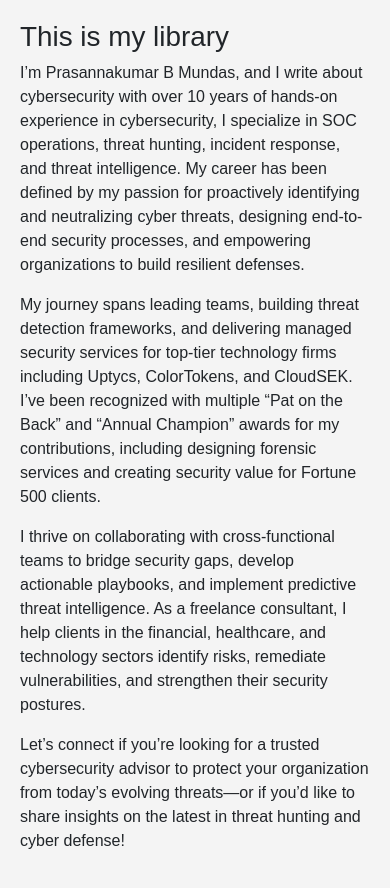
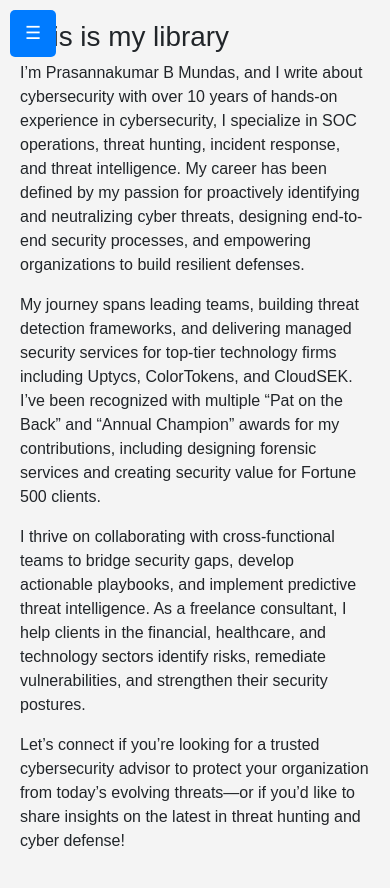
Before and after one commit to pbmundas/library, a Jekyll site: the page built from index.md, in a window 390 px wide. Shown: the top 888 px of the page. Built offline with Jekyll 4.4.1, drawn with Linux system fonts in a browser that asks for light colours; comment, search, counter and statistics services are not loaded.

Commit message:
Update default.html

```diff
--- a/_layouts/default.html
+++ b/_layouts/default.html
@@ -15,12 +15,12 @@
       background: #f4f4f4;
     }
     .offcanvas {
-      background: #333; /* Dark gray from your image */
+      background: #333;
       color: #fff;
-      width: 300px !important; /* Fixed width on desktop/mobile when shown */
+      width: 300px !important;
     }
     .offcanvas .logo img {
-      width: 80px; /* Adjust based on your logo size */
+      width: 80px;
       height: auto;
       margin-bottom: 10px;
     }
@@ -64,44 +64,49 @@
         z-index: 1045;
         width: 300px !important;
         visibility: visible !important;
-        background: #333;
         transform: none !important;
         border-right: 1px solid #dee2e6;
         padding: 20px;
         overflow-y: auto;
       }
       .main-content {
-        margin-left: 300px; /* Adjusts for always-visible sidebar */
+        margin-left: 300px;
       }
       .offcanvas-backdrop {
-        display: none !important; /* No overlay on desktop */
+        display: none !important;
       }
-      .sidebar-toggle {
-        display: none !important; /* Hide toggle on desktop */
+      .btn-toggle {
+        display: none !important;
       }
     }
-    /* Mobile: Use Offcanvas for toggle */
+    /* Mobile: Toggle button and Offcanvas */
     @media (max-width: 768px) {
       .main-content {
-        margin-left: 0; /* Full width on mobile */
+        margin-left: 0;
+        width: 100%;
       }
-      .sidebar-toggle {
+      .btn-toggle {
+        display: block !important;
         position: fixed;
         top: 10px;
         left: 10px;
         z-index: 1050;
-        background: #007bff; /* Blue button color */
+        background: #007bff;
         color: white;
         border: none;
-        padding: 10px;
+        padding: 10px 15px;
         border-radius: 5px;
         cursor: pointer;
+        font-size: 18px;
+      }
+      .btn-toggle:hover {
+        background: #0056b3;
       }
     }
   </style>
 </head>
 <body>
-  <button class="sidebar-toggle btn btn-primary d-none d-md-block d-lg-none" type="button" data-bs-toggle="offcanvas" data-bs-target="#sidebarOffcanvas" aria-controls="sidebarOffcanvas">☰</button>
+  <button class="btn-toggle btn btn-primary" type="button" data-bs-toggle="offcanvas" data-bs-target="#sidebarOffcanvas" aria-controls="sidebarOffcanvas">☰</button>
   <div class="offcanvas offcanvas-start" tabindex="-1" id="sidebarOffcanvas" aria-labelledby="sidebarOffcanvasLabel">
     <div class="offcanvas-header">
       <h5 class="offcanvas-title" id="sidebarOffcanvasLabel">Library</h5>
@@ -130,22 +134,22 @@
       });
       var searchInput = document.querySelector('.offcanvas input[type="text"]');
       if (searchInput) {
+        let resultsUl = document.getElementById('search-results');
+        if (!resultsUl) {
+          resultsUl = document.createElement('ul');
+          resultsUl.id = 'search-results';
+          resultsUl.style.cssText = 'list-style: none; padding: 0; margin: 5px 0;';
+          searchInput.parentNode.appendChild(resultsUl);
+        }
         searchInput.addEventListener('input', function () {
-          var query = this.value;
-          var results = index.search(query);
-          var ul = document.getElementById('search-results');
-          if (!ul) {
-            ul = document.createElement('ul');
-            ul.id = 'search-results';
-            ul.style.listStyle = 'none';
-            ul.style.padding = '0';
-            this.parentNode.appendChild(ul);
-          }
-          ul.innerHTML = '';
+          const query = this.value;
+          resultsUl.innerHTML = '';
+          if (query.length < 2) return;
+          const results = index.search(query);
           results.forEach(function (result) {
-            var li = document.createElement('li');
-            li.innerHTML = '<a href="' + result.ref + '">' + result.ref + '</a>';
-            ul.appendChild(li);
+            const li = document.createElement('li');
+            li.innerHTML = `<a href="${result.ref}" style="color: #ddd; text-decoration: none;">${result.ref}</a>`;
+            resultsUl.appendChild(li);
           });
         });
       }
```
Also changed, not shown: other parts of _layouts/default.html (+1 -2 lines).
